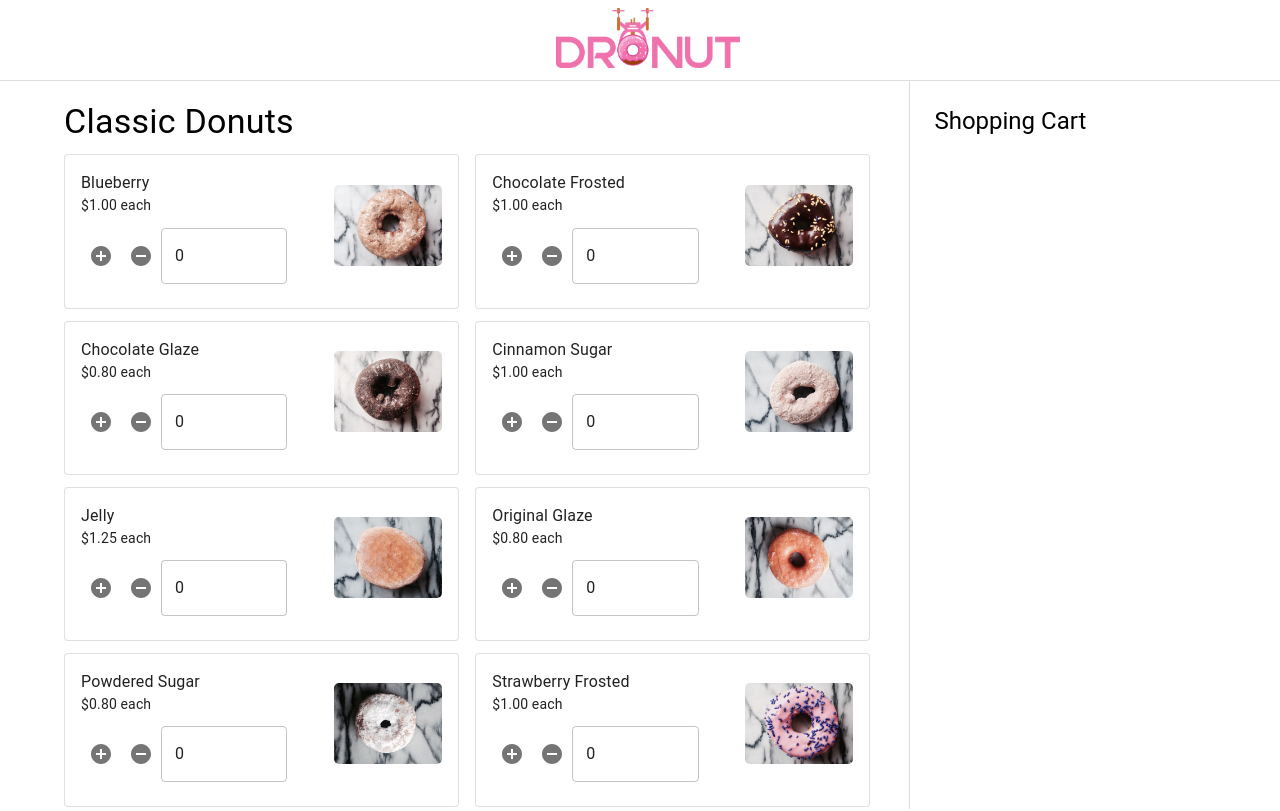
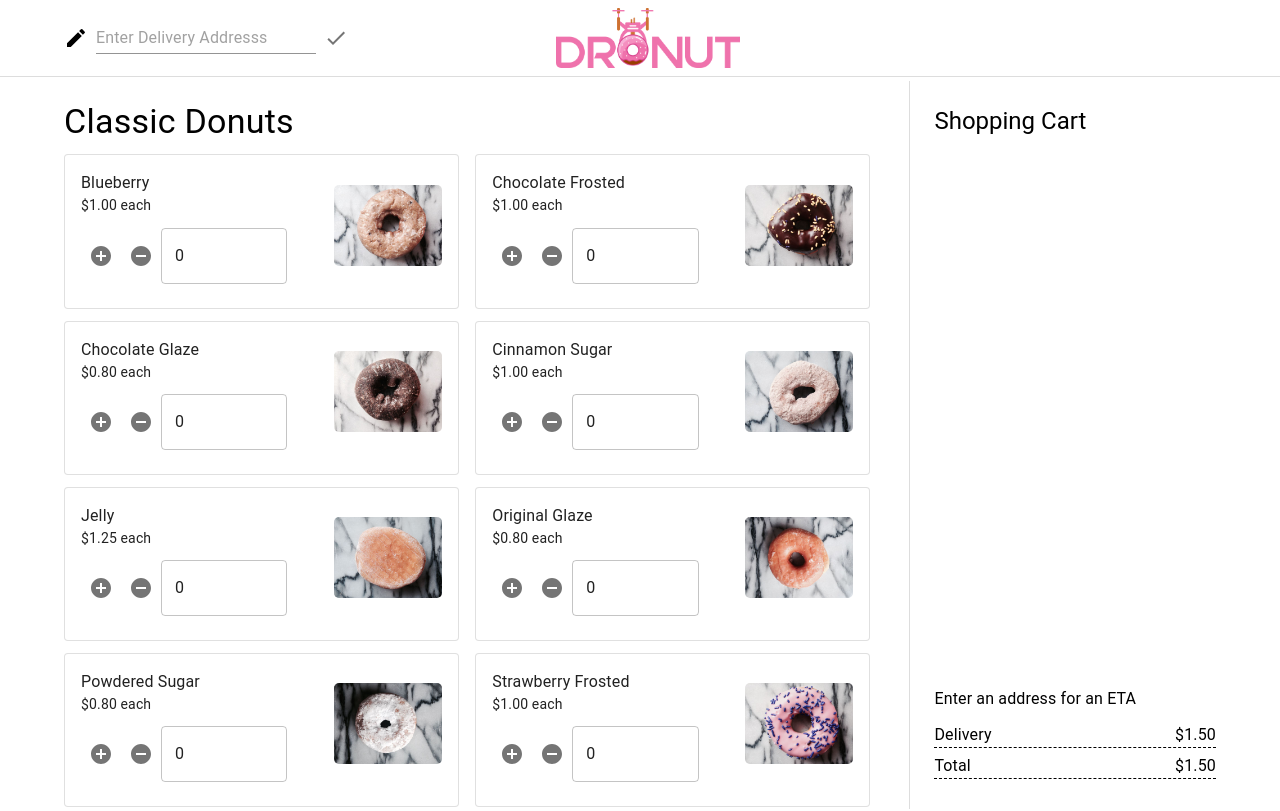
Before and after one commit to CMU-17-356/dronuts2022-group_1_spring_2022, a React (Create React App) app in the folder dronuts-frontend/: page /menu in a window 1280 px wide. Shown: the top 811 px of the page. Built offline with nearby package versions, Linux system fonts and the light colour scheme.

Commit message:
Added address input and button to checkout with state

```diff
--- a/dronuts-frontend/src/components/Header.css
+++ b/dronuts-frontend/src/components/Header.css
@@ -1,4 +1,8 @@
 .Header {
+  display: flex;
+  flex-direction: row;
+  align-items: center;
+  justify-content: center;
   text-align: center;
   padding: 8px;
   border-bottom: 1px solid #ddd;
@@ -13,3 +17,16 @@
 .logo {
   height: 60px
 }
+
+.address {
+  position: absolute;
+  left: 5vw;
+  display: flex;
+  flex-direction: row;
+  align-items: center;
+  justify-content: center;
+}
+
+.editIcon {
+  margin-right: 8px;
+}
--- /dev/null
+++ b/dronuts-frontend/src/components/MenuHeader.tsx
@@ -0,0 +1,44 @@
+import React, {useState} from "react";
+import "./Header.css";
+import logo from "../assets/Dronut.png";
+import { TextField, IconButton } from "@mui/material";
+import EditIcon from "@mui/icons-material/Edit";
+import CheckIcon from "@mui/icons-material/Check";
+
+interface MenuHeaderProps {
+  setAddress: React.Dispatch<React.SetStateAction<any>>;
+}
+
+function MenuHeader(props: MenuHeaderProps) {
+  const { setAddress } = props;
+
+  const [tmpAddress, setTmpAddress] = useState("");
+
+  return (
+    <div className="Header">
+      <div className="address">
+        <EditIcon className="editIcon" />
+        <div>
+          <TextField
+            hiddenLabel
+            variant="standard"
+            value={tmpAddress}
+            placeholder="Enter Delivery Addresss"
+            onChange={(event) => {
+              setTmpAddress(event.target.value);
+            }}
+          />
+        </div>
+        <IconButton
+          className="iconButton"
+          onClick={() => setAddress(tmpAddress)}
+        >
+          <CheckIcon className="icon" />
+        </IconButton>
+      </div>
+      <img className="logo" src={logo} />
+    </div>
+  );
+}
+
+export default MenuHeader;
--- a/dronuts-frontend/src/pages/Menu.css
+++ b/dronuts-frontend/src/pages/Menu.css
@@ -48,3 +48,11 @@
   justify-content: space-between;
   margin-bottom: 6px;
 }
+
+.delivery {
+  margin-bottom: 12px;
+}
+
+.checkout {
+  margin-top: 12px;
+}
--- a/dronuts-frontend/src/pages/Menu.tsx
+++ b/dronuts-frontend/src/pages/Menu.tsx
@@ -2,23 +2,37 @@
 // @ts-nocheck
 
 import React, { useState } from "react";
-import Header from "../components/Header";
+import MenuHeader from "../components/MenuHeader";
 import MenuItem from "../components/MenuItem";
-import { Typography } from "@mui/material";
+import { Typography, Button } from "@mui/material";
 import Menu from "../assets/menu";
+import { Link } from "react-router-dom";
 import "./Menu.css";
 
 function App() {
   const [cart, setCart] = useState([]);
+
+  const [address, setAddress] = useState("");
 
   const formatter = new Intl.NumberFormat("en-US", {
     style: "currency",
     currency: "USD",
   });
 
+  function calculateTotal() {
+    let total = 0;
+    Object.keys(cart).map((key, i) => {
+      const quantity = Object.values(cart)[i];
+      total += quantity * Menu[key].price;
+    });
+    return total;
+  }
+
+  const deliveryTime = 10 + Math.floor(Math.random() * 10);
+
   return (
     <div className="App">
-      <Header />
+      <MenuHeader setAddress={setAddress} />
       <div className="pageContent">
         <div className="menuGrid">
           <Typography variant="h4" className="menuHeader">
@@ -78,11 +92,34 @@ function App() {
             </div>
           </div>
           <div className="cartFooter">
-            {cart.length > 0 && (
-              <div className="cartRow">
-                <Typography variant="body1">Total</Typography>
-                <div className="dash" />
-                <Typography variant="body1">$6.00</Typography>
+            <div className="delivery">
+              {address ? (
+                <Typography variant="body1">
+                  ETA to {address}: {deliveryTime} Minutes
+                </Typography>
+              ) : (
+                <Typography variant="body1">
+                  Enter an address for an ETA
+                </Typography>
+              )}
+            </div>
+            <div className="cartRow">
+              <Typography variant="body1">Delivery</Typography>
+              <div className="dash" />
+              <Typography variant="body1">{formatter.format(1.5)}</Typography>
+            </div>
+            <div className="cartRow">
+              <Typography variant="body1">Total</Typography>
+              <div className="dash" />
+              <Typography variant="body1">
+                {formatter.format(calculateTotal() + 1.5)}
+              </Typography>
+            </div>
+            {Object.keys(cart).length > 0 && address && (
+              <div className="checkout">
+                <Link to="/order" state={{ cart: cart, address: address }}>
+                  <Button variant="contained">Continue to Checkout</Button>
+                </Link>
               </div>
             )}
           </div>
--- a/dronuts-frontend/src/pages/Order.tsx
+++ b/dronuts-frontend/src/pages/Order.tsx
@@ -1,10 +1,17 @@
-// From the Material UI docs
+/* eslint-disable @typescript-eslint/ban-ts-comment */
+// @ts-nocheck
 
 import React from "react";
 import Checkout from "../components/Checkout";
 import "./Order.css";
+import { useLocation } from 'react-router-dom'
+
 
 function App() {
+  const location = useLocation();
+  const { cart, address } = location.state;
+  console.log(cart);
+  console.log(address);
   return <Checkout />;
 }
 
```
